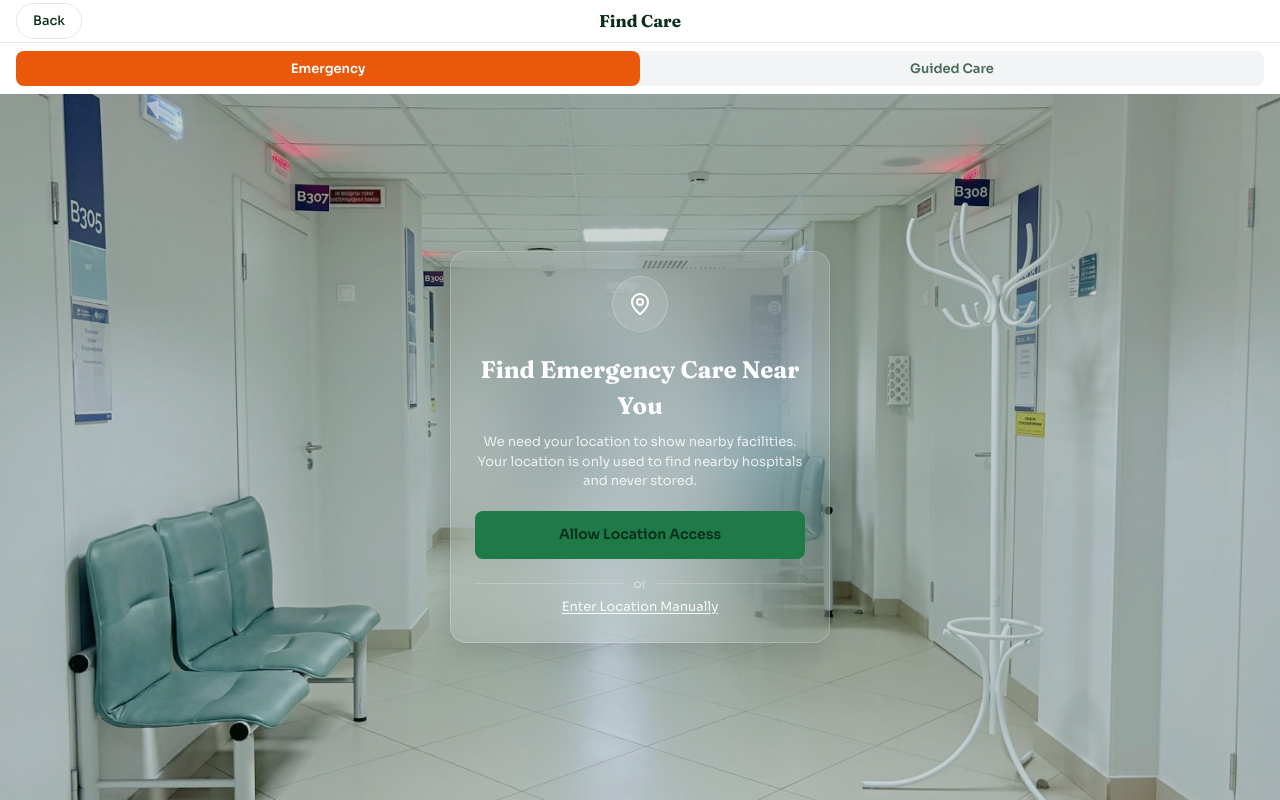
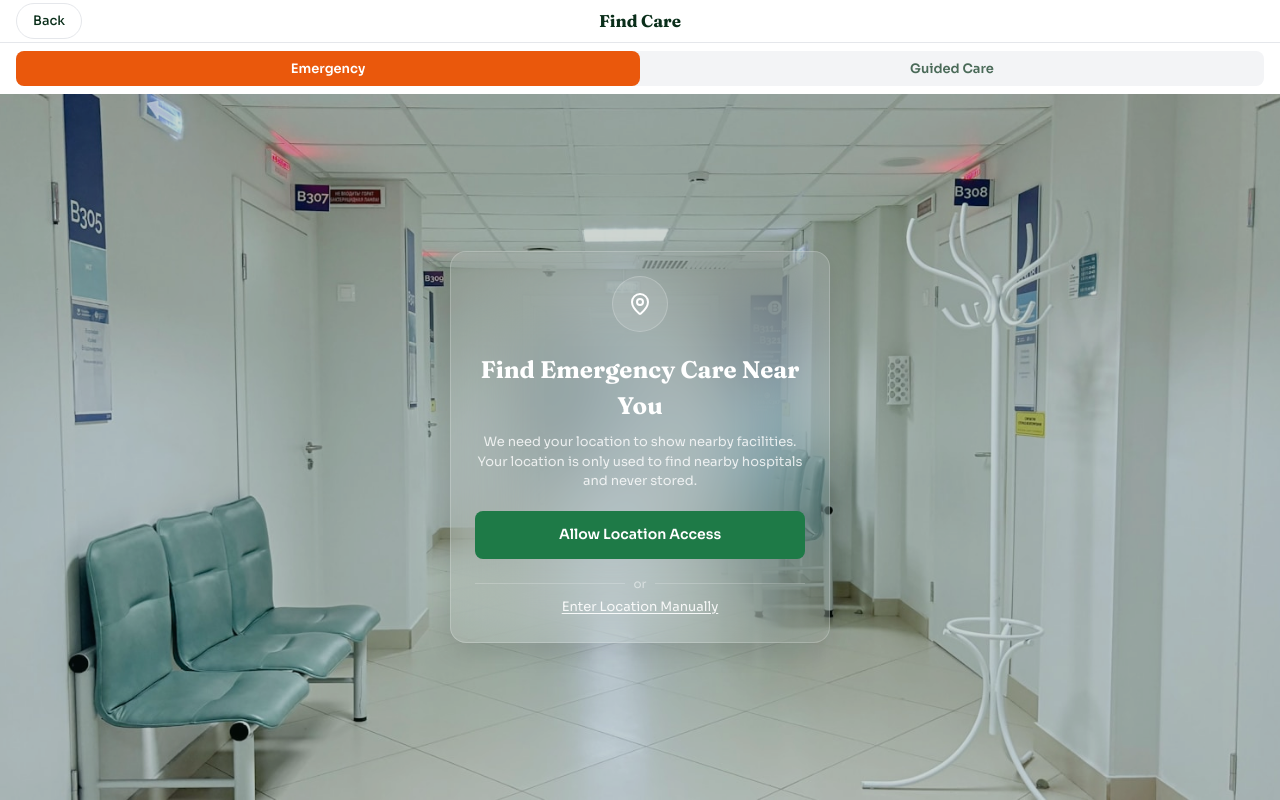
Before and after one commit to Roqeeb-dev/refernet, a Next.js app: page /find-care/emergency in a window 1280 px wide. Built offline with nearby package versions, Linux system fonts and the light colour scheme.

Commit message:
FIX: fixed the button design bug

```diff
--- a/components/shared/Button.tsx
+++ b/components/shared/Button.tsx
@@ -1,6 +1,6 @@
 "use client";
 
-import { ButtonHTMLAttributes, forwardRef } from "react";
+import { ButtonHTMLAttributes, CSSProperties, forwardRef } from "react";
 import { Loader2 } from "lucide-react";
 import { cn } from "@/lib/utils";
 
@@ -14,9 +14,14 @@ interface ButtonProps extends ButtonHTMLAttributes<HTMLButtonElement> {
   isLoading?: boolean;
 }
 
+const variantTextStyle: Partial<Record<ButtonVariant, CSSProperties>> = {
+  primary: { color: "#ffffff" },
+  danger: { color: "#ffffff" },
+};
+
 const variantStyles: Record<ButtonVariant, string> = {
   primary:
-    "bg-green-700 hover:bg-green-900 hover:text-white focus-visible:ring-green-500 disabled:bg-green-100 disabled:text-text-disabled text-white",
+    "bg-green-700 hover:bg-green-900 focus-visible:ring-green-500 disabled:bg-green-100 disabled:text-text-disabled",
   secondary:
     "bg-green-50 text-green-900 hover:bg-green-100 focus-visible:ring-green-500 disabled:bg-gray-50 disabled:text-text-disabled",
   outline:
@@ -24,7 +29,7 @@ const variantStyles: Record<ButtonVariant, string> = {
   ghost:
     "bg-transparent text-green-700 hover:bg-green-50 focus-visible:ring-green-500 disabled:text-text-disabled",
   danger:
-    "bg-emergency text-white hover:opacity-90 focus-visible:ring-emergency disabled:bg-emergency-light disabled:text-text-disabled",
+    "bg-emergency hover:opacity-90 focus-visible:ring-emergency disabled:bg-emergency-light disabled:text-text-disabled",
 };
 
 const sizeStyles: Record<ButtonSize, string> = {
@@ -42,6 +47,7 @@ const Button = forwardRef<HTMLButtonElement, ButtonProps>(
       isLoading = false,
       disabled,
       className,
+      style,
       children,
       ...props
     },
@@ -51,6 +57,7 @@ const Button = forwardRef<HTMLButtonElement, ButtonProps>(
       <button
         ref={ref}
         disabled={disabled || isLoading}
+        style={{ ...variantTextStyle[variant], ...style }}
         className={cn(
           "inline-flex items-center justify-center gap-xs rounded-md font-body font-semibold",
           "transition-colors duration-150",
```
